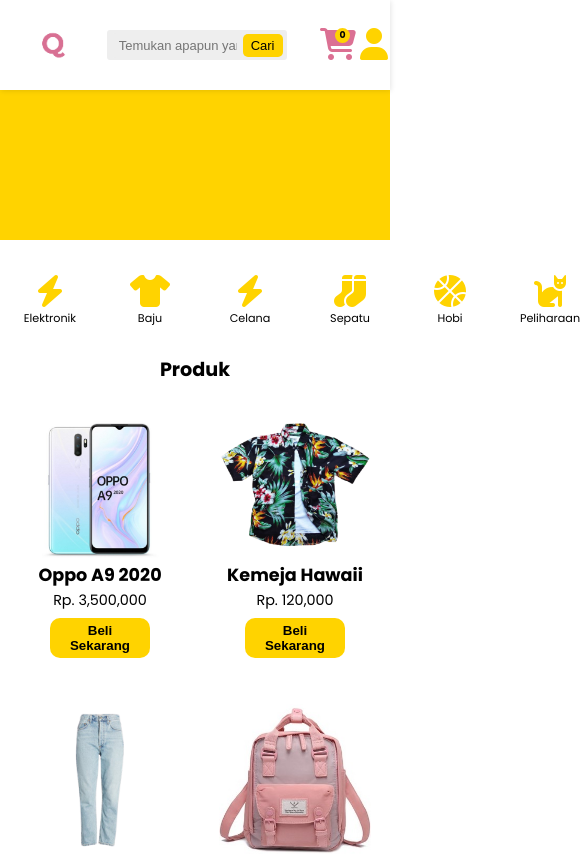
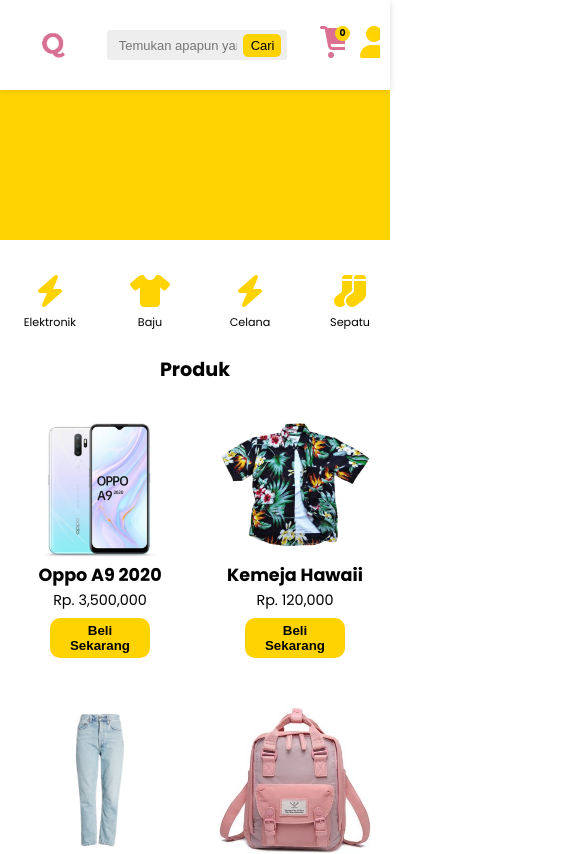
Before and after one commit to maulanamaleek/quickshop, a React (Create React App) app: page / in a window 390 px wide. Shown: the top 854 px of the page, 585 px wide, since content can reach past the window. Built offline with nearby package versions, Linux system fonts and the light colour scheme; a web font is replaced by a local one.

Commit message:
fix overflowing in mobile screen

```diff
--- a/src/main.css
+++ b/src/main.css
@@ -5,6 +5,12 @@
   padding: 0;
   -webkit-box-sizing: border-box;
           box-sizing: border-box;
+}
+
+@media screen and (max-width: 390px) {
+  * {
+    overflow-x: hidden;
+  }
 }
 
 a {
@@ -142,6 +148,7 @@
     height: 30px;
     padding: 3px 6px;
     border-radius: 3px;
+    overflow: hidden;
   }
 }
 
@@ -193,6 +200,10 @@
   display: -ms-flexbox;
   display: flex;
   width: 110px;
+  height: -webkit-max-content;
+  height: -moz-max-content;
+  height: max-content;
+  overflow: visible;
   -webkit-box-pack: justify;
       -ms-flex-pack: justify;
           justify-content: space-between;
@@ -261,6 +272,7 @@
 @media screen and (max-width: 390px) {
   .navbar-container .navbar-content .info .cart .cart-count p {
     font-size: smaller;
+    overflow: visible;
   }
 }
 
@@ -350,6 +362,12 @@
 @media screen and (max-width: 390px) {
   .category-container {
     margin-top: 10px;
+    overflow-y: hidden;
+    overflow-x: scroll;
+    -webkit-overflow-scrolling: touch;
+  }
+  .category-container::-webkit-scrollbar {
+    display: none;
   }
 }
 
@@ -374,11 +392,16 @@
 
 @media screen and (max-width: 390px) {
   .category-container .category-content {
+    display: -webkit-box;
+    display: -ms-flexbox;
+    display: flex;
     width: -webkit-max-content;
     width: -moz-max-content;
     width: max-content;
     overflow-x: scroll;
-    white-space: nowrap;
+    overflow-y: hidden;
+    -ms-flex-wrap: nowrap;
+        flex-wrap: nowrap;
   }
 }
 
@@ -406,6 +429,7 @@
 @media screen and (max-width: 390px) {
   .category-container .category-content .item {
     background-color: #fff;
+    overflow-y: hidden;
   }
 }
 
--- a/src/sass/_resets.scss
+++ b/src/sass/_resets.scss
@@ -2,6 +2,10 @@
   margin: 0;
   padding: 0;
   box-sizing: border-box;
+
+  @media screen and (max-width: 390px) {
+    overflow-x: hidden;
+  }
 }
 
 a {
--- a/src/sass/main.scss
+++ b/src/sass/main.scss
@@ -72,6 +72,7 @@
         height: 30px;
         padding: 3px 6px;
         border-radius: 3px;
+        overflow: hidden;
       }
 
       input {
@@ -113,9 +114,12 @@
       position: relative;
       display: flex;
       width: 110px;
+      height: max-content;
+      overflow: visible;
       justify-content: space-between;
       @media screen and (max-width: $mediaSM) {
         width: 60px;
+
         margin-right: 10px;
       }
 
@@ -163,6 +167,7 @@
             top: 50%;
             @media screen and (max-width: $mediaSM) {
               font-size: smaller;
+              overflow: visible;
             }
           }
         }
@@ -236,6 +241,13 @@
   height: 100px;
   @media screen and (max-width: $mediaSM) {
     margin-top: 10px;
+    overflow-y: hidden;
+    overflow-x: scroll;
+    -webkit-overflow-scrolling: touch;
+
+    &::-webkit-scrollbar {
+      display: none;
+    }
   }
 
   .category-content {
@@ -243,9 +255,11 @@
     @include flexAlign;
     @include centerDiv;
     @media screen and (max-width: $mediaSM) {
+      display: flex;
       width: max-content;
       overflow-x: scroll;
-      white-space: nowrap;
+      overflow-y: hidden;
+      flex-wrap: nowrap;
     }
 
     .item {
@@ -256,6 +270,7 @@
 
       @media screen and (max-width: $mediaSM) {
         background-color: #fff;
+        overflow-y: hidden;
       }
       .fas {
         color: $primary;
```
Also changed, not shown: 1 other file (tests, documents, lock files or other folders).
